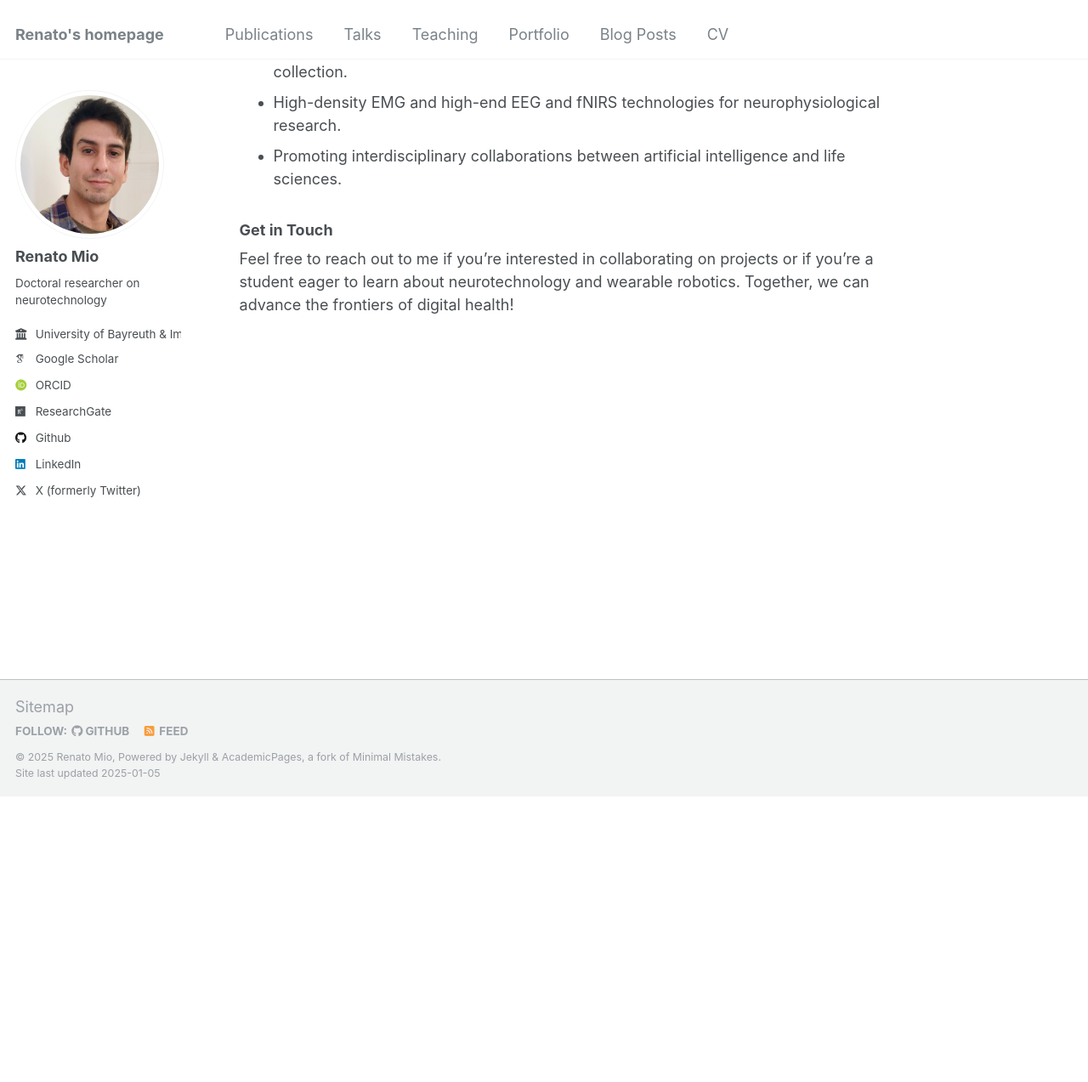
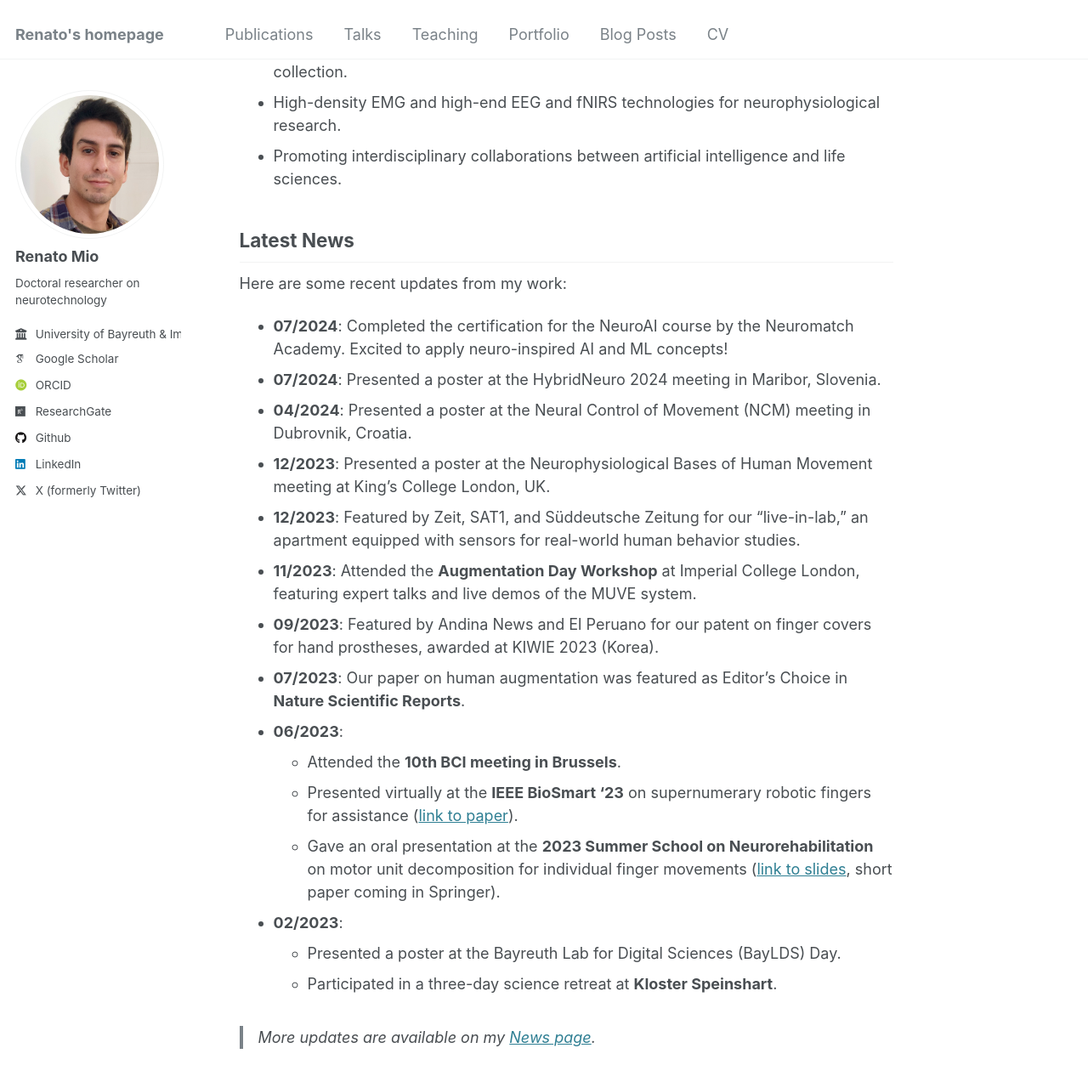
Before and after one commit to renatomio/renatomio.github.io, a Jekyll site: the page built from _pages/about.md, in a window 1280 px wide and 1400 px high, scrolled down 463 px. Shown: the top 1273 px of the window at 85% size. Built offline with Jekyll 4.4.1, drawn with Linux system fonts in a browser that asks for light colours; some web fonts are replaced.

Commit message:
Update about.md

```diff
--- a/_pages/about.md
+++ b/_pages/about.md
@@ -20,5 +20,23 @@ I am particularly passionate about:
 - High-density EMG and high-end EEG and fNIRS technologies for neurophysiological research.
 - Promoting interdisciplinary collaborations between artificial intelligence and life sciences.
 
-### Get in Touch
-Feel free to reach out to me if you’re interested in collaborating on projects or if you’re a student eager to learn about neurotechnology and wearable robotics. Together, we can advance the frontiers of digital health!
+## Latest News
+Here are some recent updates from my work:
+
+- **07/2024**: Completed the certification for the NeuroAI course by the Neuromatch Academy. Excited to apply neuro-inspired AI and ML concepts!
+- **07/2024**: Presented a poster at the HybridNeuro 2024 meeting in Maribor, Slovenia.
+- **04/2024**: Presented a poster at the Neural Control of Movement (NCM) meeting in Dubrovnik, Croatia.
+- **12/2023**: Presented a poster at the Neurophysiological Bases of Human Movement meeting at King's College London, UK.
+- **12/2023**: Featured by Zeit, SAT1, and Süddeutsche Zeitung for our "live-in-lab," an apartment equipped with sensors for real-world human behavior studies.
+- **11/2023**: Attended the **Augmentation Day Workshop** at Imperial College London, featuring expert talks and live demos of the MUVE system.
+- **09/2023**: Featured by Andina News and El Peruano for our patent on finger covers for hand prostheses, awarded at KIWIE 2023 (Korea).
+- **07/2023**: Our paper on human augmentation was featured as Editor’s Choice in **Nature Scientific Reports**.
+- **06/2023**:
+  - Attended the **10th BCI meeting in Brussels**.
+  - Presented virtually at the **IEEE BioSmart '23** on supernumerary robotic fingers for assistance ([link to paper](#)).
+  - Gave an oral presentation at the **2023 Summer School on Neurorehabilitation** on motor unit decomposition for individual finger movements ([link to slides](#), short paper coming in Springer).
+- **02/2023**:
+  - Presented a poster at the Bayreuth Lab for Digital Sciences (BayLDS) Day.
+  - Participated in a three-day science retreat at **Kloster Speinshart**.
+
+> More updates are available on my [News page](#).
```
